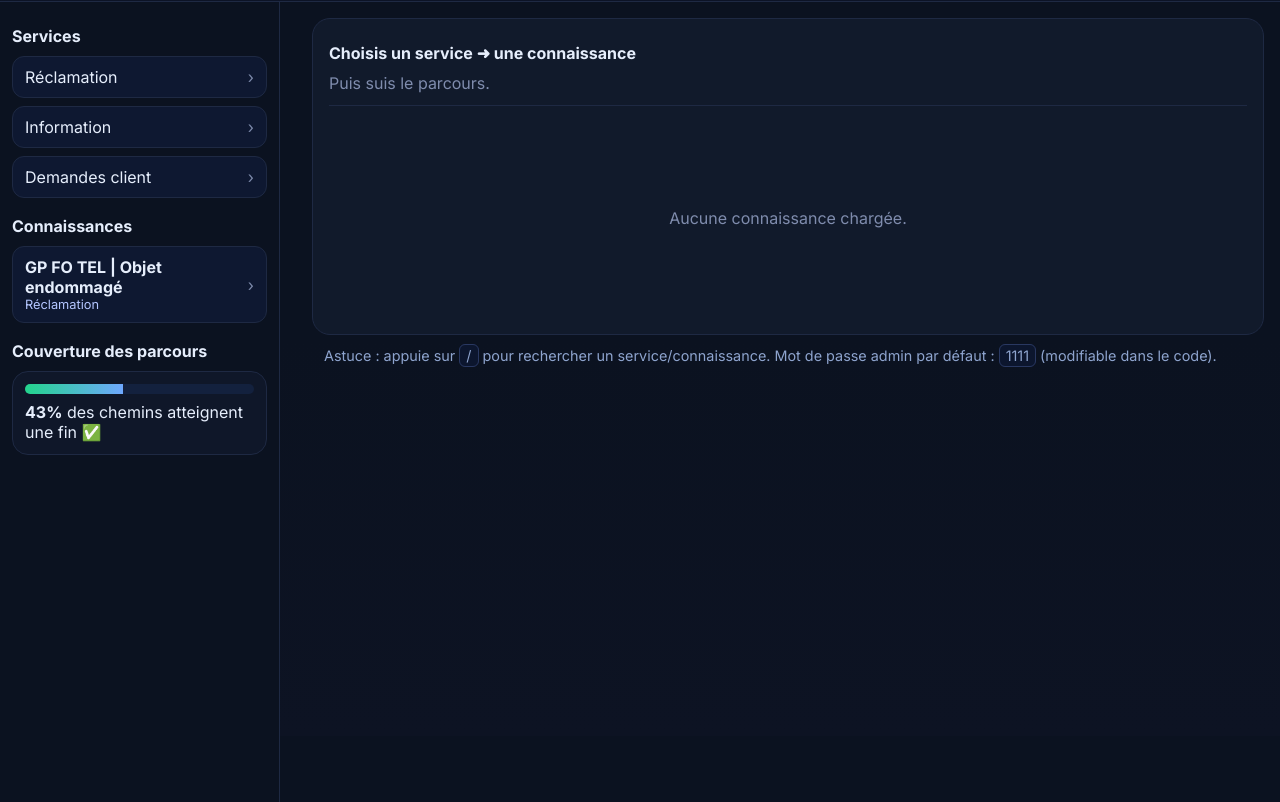
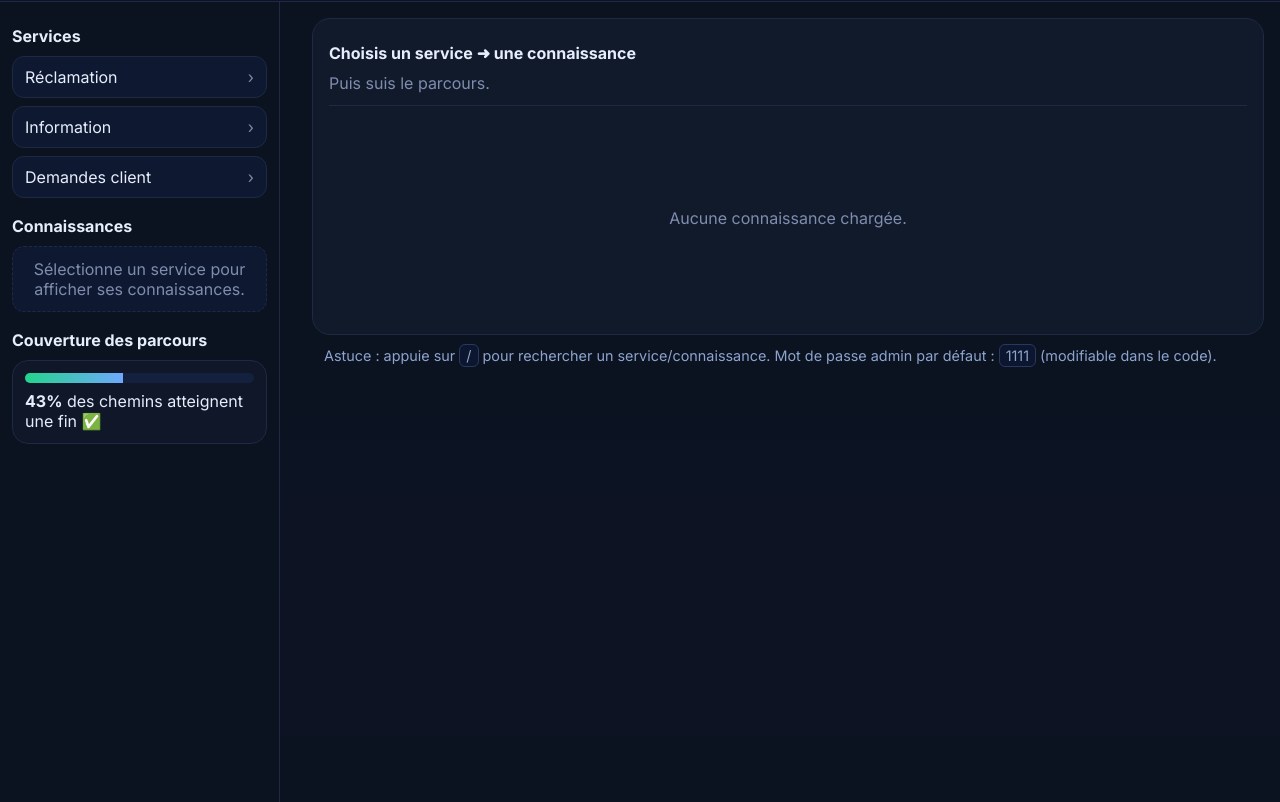
Before and after one commit to BenjSammy/Deafissance, a plain HTML site: page index.html in a window 1280 px wide. Shown: the part 64-866 px from the top of the page. Drawn offline with nearby package versions, Linux system fonts and the light colour scheme; no server answers.

Commit message:
Affiche les connaissances après sélection du service

```diff
--- a/index.html
+++ b/index.html
@@ -32,8 +32,9 @@
     .title{font-weight:700;margin:8px 0 10px}
     .card{background:var(--card);border:1px solid var(--border);border-radius:16px;padding:12px}
     .list{display:flex;flex-direction:column;gap:8px}
-    .item{display:flex;align-items:center;justify-content:space-between;background:#0e1831;border:1px solid var(--border);border-radius:12px;padding:10px 12px;cursor:pointer}
+    .item{display:flex;align-items:center;justify-content:space-between;background:#0e1831;border:1px solid var(--border);border-radius:12px;padding:10px 12px;cursor:pointer;transition:.15s}
     .item:hover{border-color:#36518a}
+    .item.active{border-color:#6ea8fe;background:#142247}
     .grid{display:grid;grid-template-columns:repeat(2,minmax(0,1fr));gap:12px}
     .content{padding:16px}
     .box{background:var(--panel);border:1px solid var(--border);border-radius:18px;padding:16px}
@@ -56,6 +57,7 @@
     .footer{padding:12px;color:#8ea4ce;font-size:.9rem}
     .hint{font-size:.85rem;color:#a8b7db}
     .hidden{display:none}
+    .placeholder{padding:12px;border:1px dashed var(--border);border-radius:12px;color:var(--muted);background:#0e1831;text-align:center}
   </style>
 </head>
 <body>
@@ -273,10 +275,14 @@
   function renderServices(){
     const wrap = document.getElementById('serviceList');
     wrap.innerHTML='';
+    if(state.currentService && !state.data.services.some(s=>s.id===state.currentService)){
+      state.currentService = null;
+    }
     state.data.services.forEach(s=>{
       const el = document.createElement('div'); el.className='item';
+      if(state.currentService===s.id) el.classList.add('active');
       el.innerHTML = `<div>${s.name}</div><div class="muted">›</div>`;
-      el.onclick = ()=>{ state.currentService = s.id; state.currentKb=null; state.currentNode=null; renderKbList(); renderMain(); };
+      el.onclick = ()=>{ state.currentService = s.id; state.currentKb=null; state.currentNode=null; renderServices(); renderKbList(); renderMain(); };
       wrap.appendChild(el);
     });
     document.getElementById('btnAddServiceWrap').classList.toggle('hidden',!state.admin);
@@ -284,23 +290,38 @@
 
   function renderKbList(){
     const wrap = document.getElementById('kbList'); wrap.innerHTML='';
-    const list = state.data.knowledge.filter(k=>!state.currentService || k.serviceId===state.currentService);
+    const addWrap = document.getElementById('btnAddKbWrap');
+    addWrap.classList.toggle('hidden',!state.admin);
+    if(!state.currentService){
+      const msg=document.createElement('div'); msg.className='placeholder';
+      msg.textContent='Sélectionne un service pour afficher ses connaissances.';
+      wrap.appendChild(msg);
+      return;
+    }
+    const list = state.data.knowledge.filter(k=>k.serviceId===state.currentService);
+    if(list.length===0){
+      const empty=document.createElement('div'); empty.className='placeholder';
+      empty.textContent='Aucune connaissance disponible pour ce service.';
+      wrap.appendChild(empty);
+      return;
+    }
     list.forEach(k=>{
       const el = document.createElement('div'); el.className='item';
+      if(state.currentKb===k.id) el.classList.add('active');
       const svc = state.data.services.find(s=>s.id===k.serviceId);
       el.innerHTML = `<div><b>${k.title}</b><div class="tag">${svc?svc.name:''}</div></div><div class="muted">›</div>`;
-      el.onclick = ()=>{ state.currentKb = k.id; state.currentNode = k.start; renderMain(); };
+      el.onclick = ()=>{ state.currentKb = k.id; state.currentNode = k.start; renderKbList(); renderMain(); };
       wrap.appendChild(el);
     });
-    document.getElementById('btnAddKbWrap').classList.toggle('hidden',!state.admin);
   }
 
   function renderMain(){
     const kb = state.data.knowledge.find(k=>k.id===state.currentKb);
+    const currentService = state.data.services.find(s=>s.id===state.currentService);
     const kbTools = document.getElementById('kbTools');
     if(!kb){
       document.getElementById('kbTitle').textContent = 'Choisis un service ➜ une connaissance';
-      document.getElementById('kbSubtitle').textContent = 'Puis suis le parcours.';
+      document.getElementById('kbSubtitle').textContent = currentService ? `Service : ${currentService.name}` : 'Puis suis le parcours.';
       document.getElementById('nodeView').classList.add('hidden');
       document.getElementById('emptyView').classList.remove('hidden');
       kbTools.classList.add('hidden');
```
